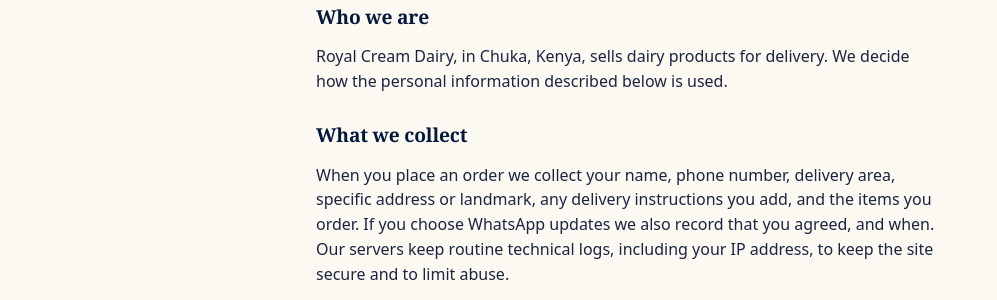
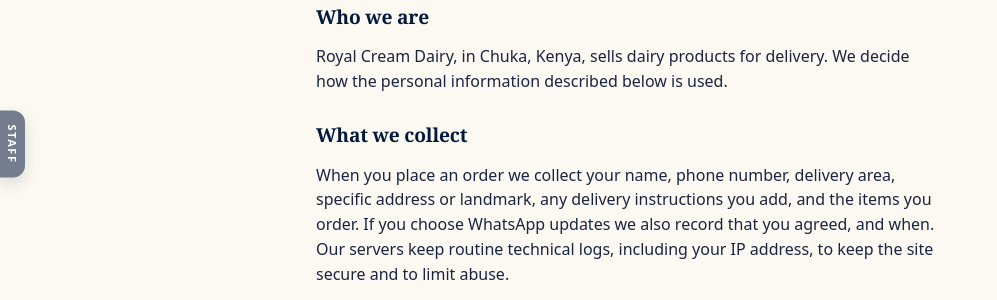
Before and after one commit to Mbaka-cmd/ROYAL-CREAM-DAIRY, a Django app: page /privacy/ in a window 1280 px wide. Shown: the part 256-556 px from the top of the page, without its empty margins (0-997 px from the left). Run offline with Django 5.2, Linux system fonts and the light colour scheme.

Commit message:
Add staff portal drawer, storefront refinements and catalogue seed photos

```diff
--- a/static/css/storefront.css
+++ b/static/css/storefront.css
@@ -246,3 +246,23 @@ a:hover>.rc-catimg,a:hover .rc-catimg{transform:scale(1.06) rotate(-2deg)}
 :where(div,article,li):has(> .card-media) :is(button,.btn)::after{content:" \2192"}
 :where(div,article,li):has(> .card-media) :is(button,.btn):hover{transform:translateY(-2px);box-shadow:0 12px 24px rgba(20,69,31,.36)!important}
 :where(div,article,li):has(> .card-media){padding-bottom:20px}
+
+
+/* ---- patch-staff ---- */
+.rc-staff-tab{position:fixed;left:0;top:50%;transform:translateY(-50%);z-index:900;background:#03193c;color:#fff;border:0;border-radius:0 12px 12px 0;padding:14px 7px;font:600 11px/1 system-ui,sans-serif;letter-spacing:.14em;writing-mode:vertical-rl;text-orientation:mixed;cursor:pointer;opacity:.55;box-shadow:0 6px 16px rgba(3,25,60,.25);transition:opacity .2s,padding .2s}
+.rc-staff-tab:hover,.rc-staff-tab:focus-visible{opacity:1;padding-left:11px}
+.rc-staff-veil{position:fixed;inset:0;z-index:1000;background:rgba(3,25,60,.45);opacity:0;pointer-events:none;transition:opacity .28s ease}
+.rc-staff-drawer{position:fixed;top:0;left:0;bottom:0;z-index:1001;width:min(320px,86vw);background:#fffdf8;box-shadow:12px 0 40px rgba(3,25,60,.28);transform:translateX(-102%);transition:transform .3s cubic-bezier(.22,.8,.3,1);display:flex;flex-direction:column;padding:28px 22px;overflow-y:auto;visibility:hidden}
+.rc-staff-open .rc-staff-drawer{transform:none;visibility:visible}
+.rc-staff-open .rc-staff-veil{opacity:1;pointer-events:auto}
+.rc-staff-open .rc-staff-tab{opacity:0;pointer-events:none}
+.rc-staff-drawer h2{font-family:Georgia,'Times New Roman',serif;color:#03193c;margin:0 0 4px;font-size:1.5rem}
+.rc-staff-drawer .rc-sub{color:#5b6577;margin:0 0 22px;font-size:.92rem}
+.rc-staff-link{display:flex;align-items:center;gap:14px;padding:16px;margin-bottom:12px;border-radius:18px;background:#fff;box-shadow:0 8px 22px rgba(3,25,60,.10);text-decoration:none;color:#03193c;transition:transform .2s,box-shadow .2s}
+.rc-staff-link:hover{transform:translateY(-2px);box-shadow:0 12px 28px rgba(3,25,60,.16)}
+.rc-staff-link .rc-ico{flex:0 0 44px;height:44px;border-radius:50%;display:grid;place-items:center;background:linear-gradient(135deg,#f6ecd2,#ead9a8)}
+.rc-staff-link .rc-ico svg{width:22px;height:22px}
+.rc-staff-link strong{display:block;font-size:1rem}
+.rc-staff-link small{color:#5b6577}
+.rc-staff-close{margin-top:auto;background:none;border:0;color:#5b6577;font:inherit;padding:12px;cursor:pointer;text-align:center}
+@media(prefers-reduced-motion:reduce){.rc-staff-drawer,.rc-staff-veil{transition:none}}
--- a/static/js/storefront.js
+++ b/static/js/storefront.js
@@ -210,3 +210,46 @@
   }
   if(document.readyState==='loading'){document.addEventListener('DOMContentLoaded',go);}else{go();}
 })();
+
+
+/* patch-staff */
+(function(){
+  function build(){
+    if(document.querySelector('.rc-staff-drawer')) return;
+    var tab=document.createElement('button');
+    tab.type='button'; tab.className='rc-staff-tab'; tab.textContent='STAFF';
+    tab.setAttribute('aria-label','Open staff portal'); tab.setAttribute('aria-expanded','false');
+    var veil=document.createElement('div'); veil.className='rc-staff-veil';
+    var d=document.createElement('aside'); d.className='rc-staff-drawer';
+    d.setAttribute('role','dialog'); d.setAttribute('aria-label','Staff portal'); d.setAttribute('aria-hidden','true');
+    d.innerHTML=
+      '<h2>Staff portal</h2><p class="rc-sub">For Royal Cream Dairy team members.</p>'+
+      '<a class="rc-staff-link" href="/owner/login/"><span class="rc-ico"><svg viewBox="0 0 24 24" fill="none" stroke="#03193c" stroke-width="1.8" stroke-linecap="round" stroke-linejoin="round"><rect x="3" y="4" width="18" height="16" rx="2"/><path d="M3 9h18M8 14h3"/></svg></span><span><strong>Owner dashboard</strong><small>Orders, stock, products, reports</small></span></a>'+
+      '<a class="rc-staff-link" href="/django-admin/"><span class="rc-ico"><svg viewBox="0 0 24 24" fill="none" stroke="#03193c" stroke-width="1.8" stroke-linecap="round" stroke-linejoin="round"><path d="M12 3l8 3v6c0 4.5-3.4 8-8 9-4.6-1-8-4.5-8-9V6z"/><path d="M9 12l2 2 4-4"/></svg></span><span><strong>Admin panel</strong><small>Delivery zones and system settings</small></span></a>'+
+      '<button type="button" class="rc-staff-close">Close</button>';
+    document.body.appendChild(veil); document.body.appendChild(d); document.body.appendChild(tab);
+    var root=document.documentElement;
+    function open(){root.classList.add('rc-staff-open');d.setAttribute('aria-hidden','false');tab.setAttribute('aria-expanded','true');var a=d.querySelector('a');if(a)a.focus({preventScroll:true});}
+    function close(){root.classList.remove('rc-staff-open');d.setAttribute('aria-hidden','true');tab.setAttribute('aria-expanded','false');}
+    tab.addEventListener('click',open);
+    veil.addEventListener('click',close);
+    d.querySelector('.rc-staff-close').addEventListener('click',close);
+    document.addEventListener('keydown',function(e){if(e.key==='Escape')close();});
+    /* swipe: right opens, left closes */
+    var sx=0,sy=0,tracking=false;
+    document.addEventListener('touchstart',function(e){
+      if(e.touches.length!==1){tracking=false;return;}
+      var el=e.target;
+      if(el.closest && el.closest('input,textarea,select,[contenteditable]')){tracking=false;return;}
+      sx=e.touches[0].clientX; sy=e.touches[0].clientY; tracking=true;
+    },{passive:true});
+    document.addEventListener('touchend',function(e){
+      if(!tracking) return; tracking=false;
+      var t=e.changedTouches[0], dx=t.clientX-sx, dy=Math.abs(t.clientY-sy);
+      if(dy>45||Math.abs(dx)<70) return;
+      if(dx>0 && !root.classList.contains('rc-staff-open')) open();
+      else if(dx<0 && root.classList.contains('rc-staff-open')) close();
+    },{passive:true});
+  }
+  if(document.readyState==='loading'){document.addEventListener('DOMContentLoaded',build);}else{build();}
+})();
```
Also changed, not shown: 1 other file.
